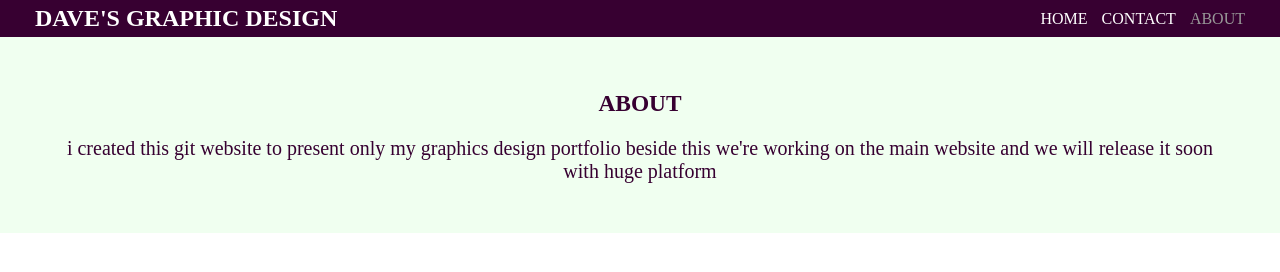
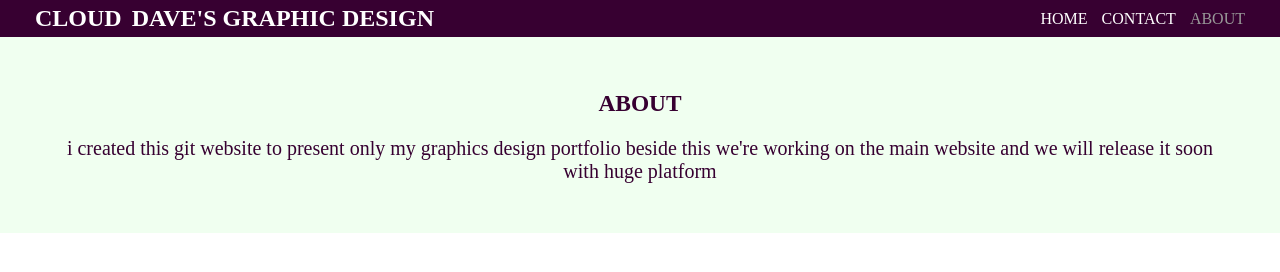
Before and after one commit to dave917/daveportfolio, a plain HTML site: page about.html in a window 1280 px wide. Drawn offline with Linux system fonts and the light colour scheme.

Commit message:
commited

```diff
--- a/about.html
+++ b/about.html
@@ -10,6 +10,7 @@
 <body>
 
     <header>
+        <h2>CLOUD</h2>
         <h2>DAVE'S GRAPHIC DESIGN</h2>
         <nav>
             <ul>
```
Also changed, not shown: contact.html (+1 -0 lines), index.html (+1 -0 lines).
